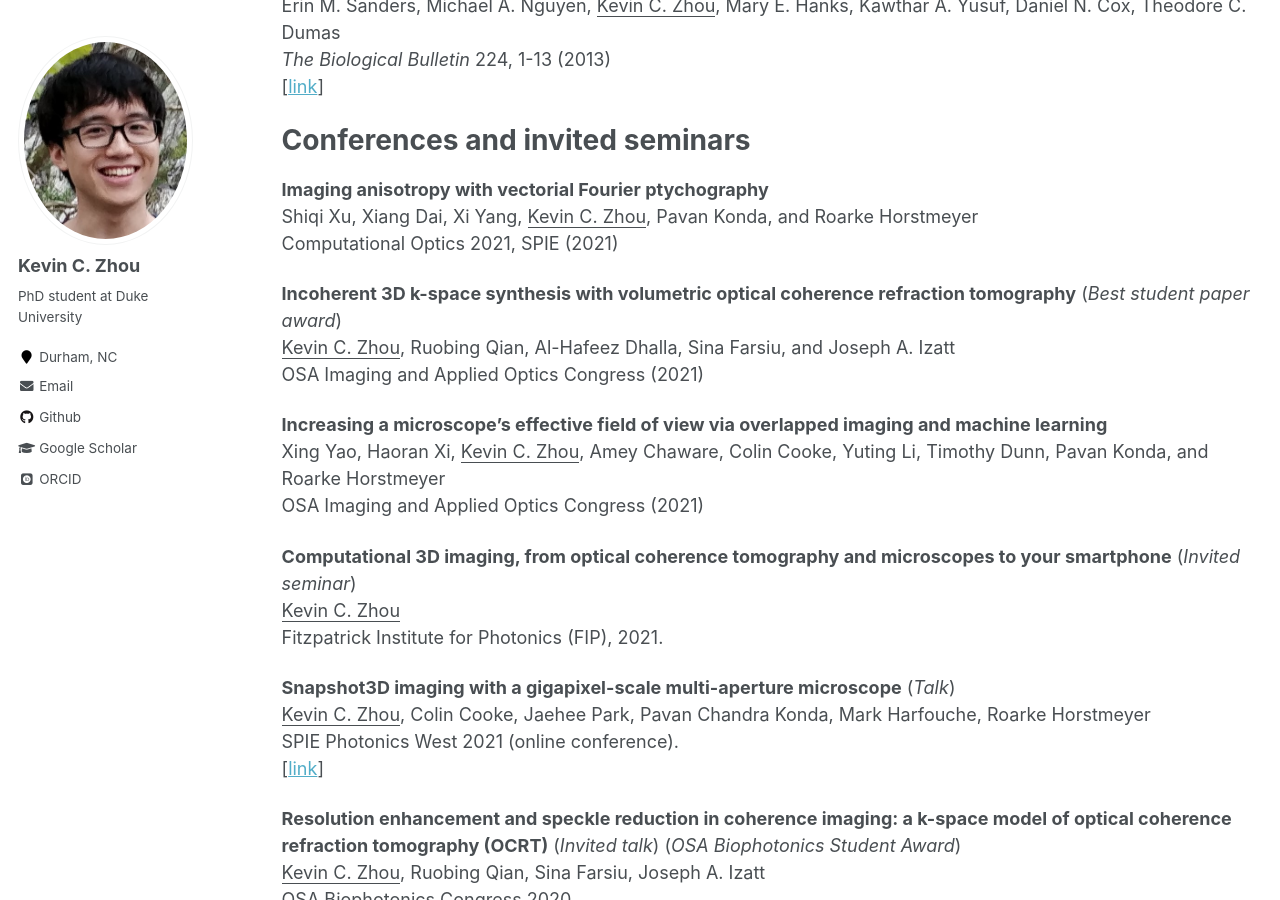
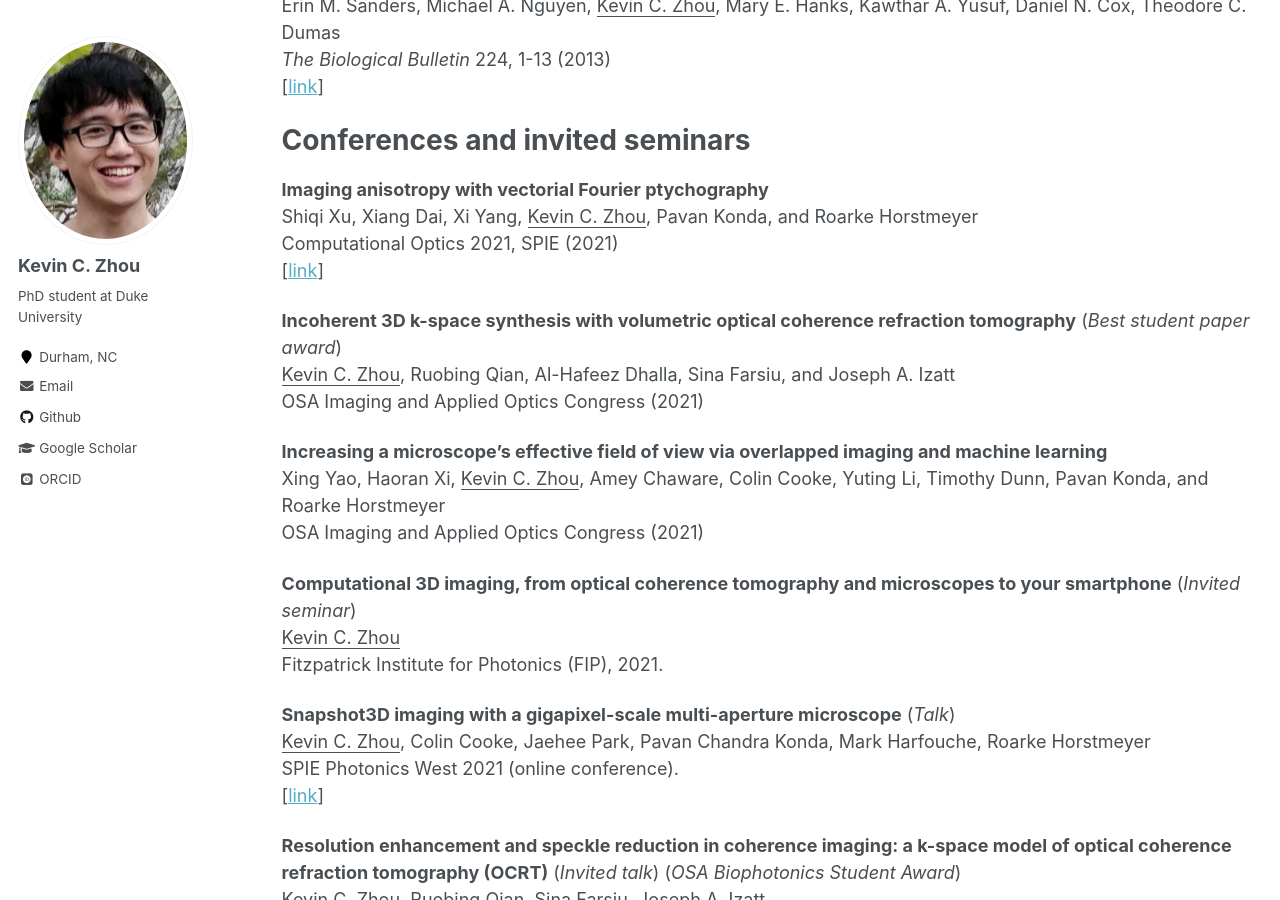
Before and after one commit to kevinczhou/kevinczhou.github.io, a Jekyll site: the page built from _pages/publications.md, in a window 1280 px wide and 900 px high, scrolled down 3417 px. Built offline with Jekyll 4.4.1, drawn with Linux system fonts in a browser that asks for light colours; some web fonts are replaced.

Commit message:
Update publications.md

```diff
--- a/_pages/publications.md
+++ b/_pages/publications.md
@@ -122,6 +122,7 @@ Erin M. Sanders, Michael A. Nguyen, <ins>Kevin C. Zhou</ins>, Mary E. Hanks, Kaw
 **Imaging anisotropy with vectorial Fourier ptychography**
 Shiqi Xu, Xiang Dai, Xi Yang, <ins>Kevin C. Zhou</ins>, Pavan Konda, and Roarke Horstmeyer
 Computational Optics 2021, SPIE (2021)
+[[link](https://www.spiedigitallibrary.org/conference-proceedings-of-spie/11875/118750F/Imaging-anisotropy-with-vectorial-Fourier-ptychography/10.1117/12.2598999.short?SSO=1)]
 
 **Incoherent 3D k-space synthesis with volumetric optical coherence refraction tomography** (*Best student paper award*)
 <ins>Kevin C. Zhou</ins>, Ruobing Qian, Al-Hafeez Dhalla, Sina Farsiu, and Joseph A. Izatt
```
